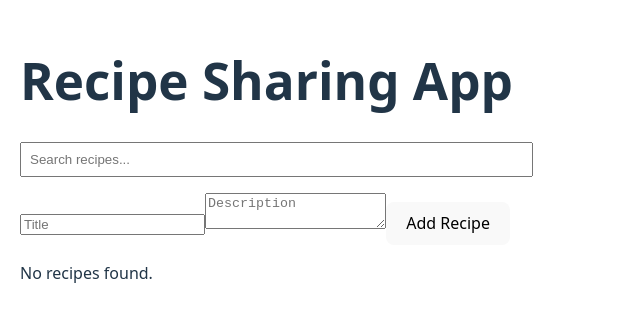
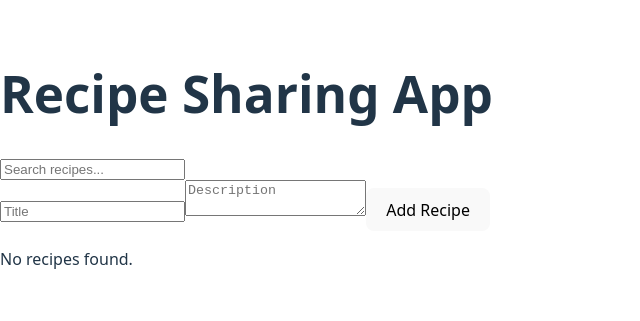
Before and after one commit to Ginaa750/alx-fe-reactjs, a React (Vite) app in the folder recipe-sharing-app/: page / in a window 1280 px wide. Shown: the part 241-562 px from the top of the page, without its empty margins (0-640 px from the left). Built offline with nearby package versions, Linux system fonts and the light colour scheme.

Commit message:
Add commit

```diff
--- a/recipe-sharing-app/src/App.jsx
+++ b/recipe-sharing-app/src/App.jsx
@@ -1,17 +1,17 @@
 import React from 'react';
+import AddRecipeForm from './components/AddRecipeForm';
+import RecipeList from './components/RecipeList';
 import SearchBar from './components/SearchBar';
-import RecipeList from './components/RecipeList';
-import AddRecipeForm from './components/AddRecipeForm';
 
-const App = () => {
+function App() {
   return (
-    <div style={{ padding: '20px', maxWidth: '600px', margin: 'auto' }}>
+    <div className="App">
       <h1>Recipe Sharing App</h1>
       <SearchBar />
       <AddRecipeForm />
       <RecipeList />
     </div>
   );
-};
+}
 
 export default App;
--- a/recipe-sharing-app/src/components/AddRecipeForm.jsx
+++ b/recipe-sharing-app/src/components/AddRecipeForm.jsx
@@ -1,14 +1,16 @@
-import { useState } from 'react';
-import { useRecipeStore } from '../store/recipeStore';
+import React, { useState } from 'react';
+import useRecipeStore from './recipeStore';
 
 const AddRecipeForm = () => {
-  const addRecipe = useRecipeStore(state => state.addRecipe);
   const [title, setTitle] = useState('');
   const [description, setDescription] = useState('');
+  const recipes = useRecipeStore((state) => state.recipes);
+  const setRecipes = useRecipeStore((state) => state.setRecipes);
 
   const handleSubmit = (e) => {
     e.preventDefault();
-    addRecipe({ id: Date.now(), title, description });
+    const newRecipe = { title, description };
+    setRecipes([...recipes, newRecipe]);
     setTitle('');
     setDescription('');
   };
@@ -17,14 +19,16 @@ const AddRecipeForm = () => {
     <form onSubmit={handleSubmit}>
       <input
         type="text"
+        placeholder="Title"
         value={title}
         onChange={(e) => setTitle(e.target.value)}
-        placeholder="Title"
+        required
       />
       <textarea
+        placeholder="Description"
         value={description}
         onChange={(e) => setDescription(e.target.value)}
-        placeholder="Description"
+        required
       />
       <button type="submit">Add Recipe</button>
     </form>
--- a/recipe-sharing-app/src/components/RecipeList.jsx
+++ b/recipe-sharing-app/src/components/RecipeList.jsx
@@ -2,7 +2,7 @@ import React from 'react';
 import useRecipeStore from './recipeStore';
 
 const RecipeList = () => {
-  const filteredRecipes = useRecipeStore(state => state.filteredRecipes);
+  const filteredRecipes = useRecipeStore((state) => state.filteredRecipes);
 
   return (
     <div>
@@ -10,10 +10,9 @@ const RecipeList = () => {
         <p>No recipes found.</p>
       ) : (
         filteredRecipes.map((recipe, index) => (
-          <div key={index} style={{ border: '1px solid #ccc', padding: '12px', marginBottom: '8px' }}>
+          <div key={index}>
             <h3>{recipe.title}</h3>
-            <p>Ingredients: {recipe.ingredients}</p>
-            <p>Preparation Time: {recipe.prepTime}</p>
+            <p>{recipe.description}</p>
           </div>
         ))
       )}
--- a/recipe-sharing-app/src/components/SearchBar.js
+++ b/recipe-sharing-app/src/components/SearchBar.js
@@ -2,14 +2,15 @@ import React from 'react';
 import useRecipeStore from './recipeStore';
 
 const SearchBar = () => {
-  const setSearchTerm = useRecipeStore(state => state.setSearchTerm);
+  const searchTerm = useRecipeStore((state) => state.searchTerm);
+  const setSearchTerm = useRecipeStore((state) => state.setSearchTerm);
 
   return (
     <input
       type="text"
       placeholder="Search recipes..."
+      value={searchTerm}
       onChange={(e) => setSearchTerm(e.target.value)}
-      style={{ padding: '8px', width: '100%', marginBottom: '16px' }}
     />
   );
 };
--- a/recipe-sharing-app/src/components/recipeStore.js
+++ b/recipe-sharing-app/src/components/recipeStore.js
@@ -1,33 +1,20 @@
 import { create } from 'zustand';
 
-const useRecipeStore = create((set, get) => ({
+const useRecipeStore = create((set) => ({
   recipes: [],
   searchTerm: '',
   filteredRecipes: [],
-
-  addRecipe: (recipe) => {
-    const newRecipes = [...get().recipes, recipe];
-    set({ recipes: newRecipes });
-    get().filterRecipes(); // Update filtered list on add
-  },
-
-  setSearchTerm: (term) => {
-    set({ searchTerm: term }, false);
-    get().filterRecipes();
-  },
-
-  filterRecipes: () => {
-    const { recipes, searchTerm } = get();
-    const filtered = recipes.filter(recipe =>
-      recipe.title.toLowerCase().includes(searchTerm.toLowerCase())
-    );
-    set({ filteredRecipes: filtered });
-  },
-
-  setRecipes: (newRecipes) => {
-    set({ recipes: newRecipes });
-    get().filterRecipes();
-  },
+  setRecipes: (recipes) => set({ recipes }),
+  setSearchTerm: (term) =>
+    set((state) => {
+      const filtered = state.recipes.filter((recipe) =>
+        recipe.title.toLowerCase().includes(term.toLowerCase())
+      );
+      return {
+        searchTerm: term,
+        filteredRecipes: filtered,
+      };
+    }),
 }));
 
 export default useRecipeStore;
--- a/recipe-sharing-app/src/store/recipeStore.js
+++ /dev/null
@@ -1,8 +0,0 @@
-import { create } from 'zustand';
-
-export const useRecipeStore = create((set) => ({
-  recipes: [],
-  addRecipe: (newRecipe) =>
-    set((state) => ({ recipes: [...state.recipes, newRecipe] })),
-  setRecipes: (recipes) => set({ recipes }),
-}));
```
